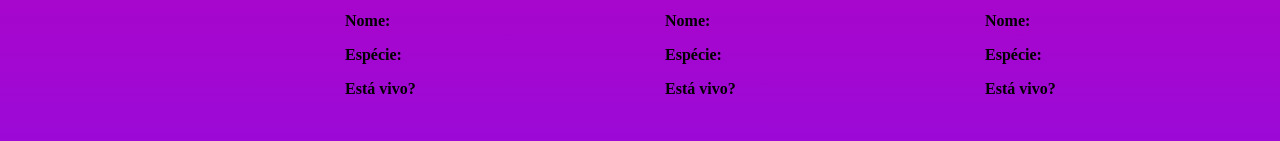
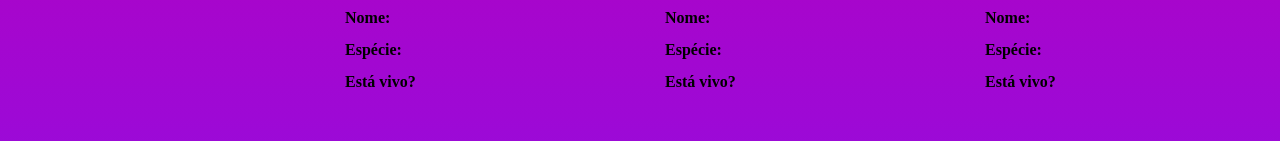
Before and after one commit to kimalextst/desafio-catalisa, a plain HTML site: page index.html in a window 1280 px wide. Shown: the part 527-668 px from the top of the page. Drawn offline with Linux system fonts and the light colour scheme.

Commit message:
Acrescentar detalhes no estilo das informações dos personagens

```diff
--- a/index.html
+++ b/index.html
@@ -16,7 +16,7 @@
             </section>
             <section id="mostrarInfoPersonagem1">
                 <img id="img1" alt="Imagem do Rick fazendo careta na cara do Morty" src="https://external-content.duckduckgo.com/iu/?u=https%3A%2F%2Ftse1.mm.bing.net%2Fth%3Fid%3DOIP.qxDUIwk4CqRpaQ-BWJQAvQHaHa%26pid%3DApi&f=1">
-                <ul id="detalhes-container1">
+                <ul id="detalhes-container">
                     <li>Nome: <p id="nome1"></p> </li>
                     <li>Espécie: <p id="especie1"></p></li>
                     <li>Está vivo? <p id="condicao1"></p></li>
@@ -24,7 +24,7 @@
             </section>
             <section id="mostrarInfoPersonagem2">
                 <img id="img2" alt="Imagem do Rick fazendo careta na cara do Morty" src="https://external-content.duckduckgo.com/iu/?u=https%3A%2F%2Ftse1.mm.bing.net%2Fth%3Fid%3DOIP.qxDUIwk4CqRpaQ-BWJQAvQHaHa%26pid%3DApi&f=1">
-                <ul id="detalhes-container2">
+                <ul id="detalhes-container">
                     <li>Nome: <p id="nome2"></p> </li>
                     <li>Espécie: <p id="especie2"></p></li>
                     <li>Está vivo? <p id="condicao2"></p></li>
@@ -32,7 +32,7 @@
             </section>
             <section id="mostrarInfoPersonagem3">
                 <img id="img3" alt="Imagem do Rick fazendo careta na cara do Morty" src="https://external-content.duckduckgo.com/iu/?u=https%3A%2F%2Ftse1.mm.bing.net%2Fth%3Fid%3DOIP.qxDUIwk4CqRpaQ-BWJQAvQHaHa%26pid%3DApi&f=1">
-                <ul id="detalhes-container3">
+                <ul id="detalhes-container">
                     <li>Nome: <p id="nome3"></p> </li>
                     <li>Espécie: <p id="especie3"></p></li>
                     <li>Está vivo? <p id="condicao3"></p></li>
--- a/style.css
+++ b/style.css
@@ -46,3 +46,14 @@ main > section ul {
     list-style-type: none;
     width: 90%;
 }
+
+#detalhes-container > li {
+    align-items: baseline;
+    display: flex;
+}
+
+
+#detalhes-container > li p {
+    color: white;
+
+}
```
